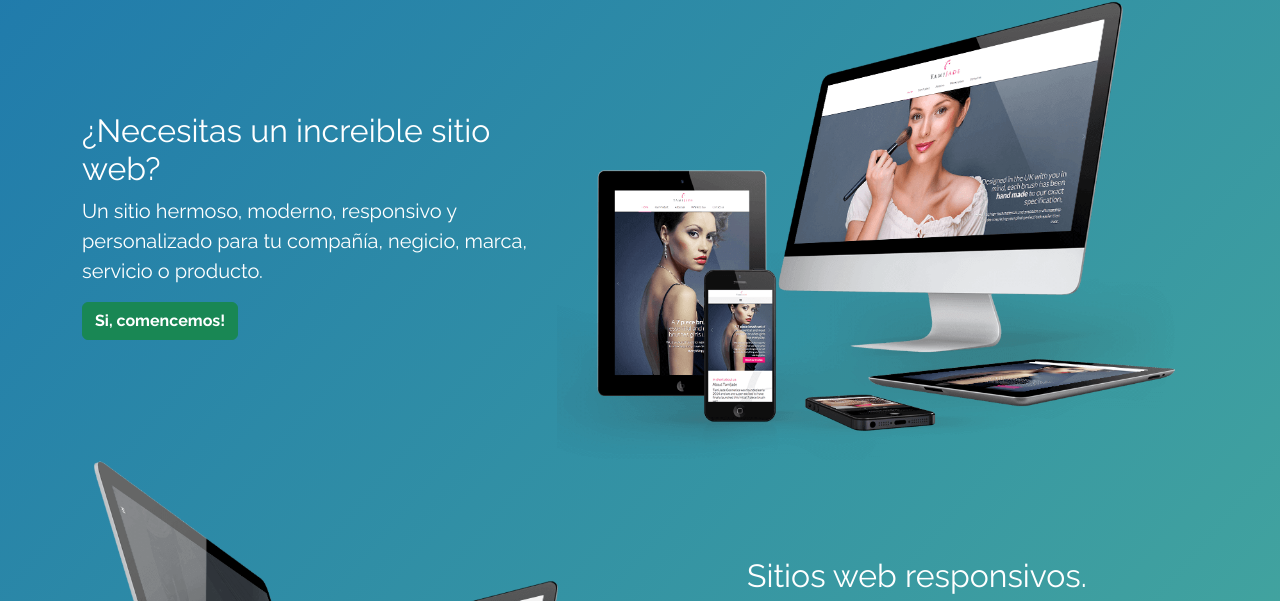
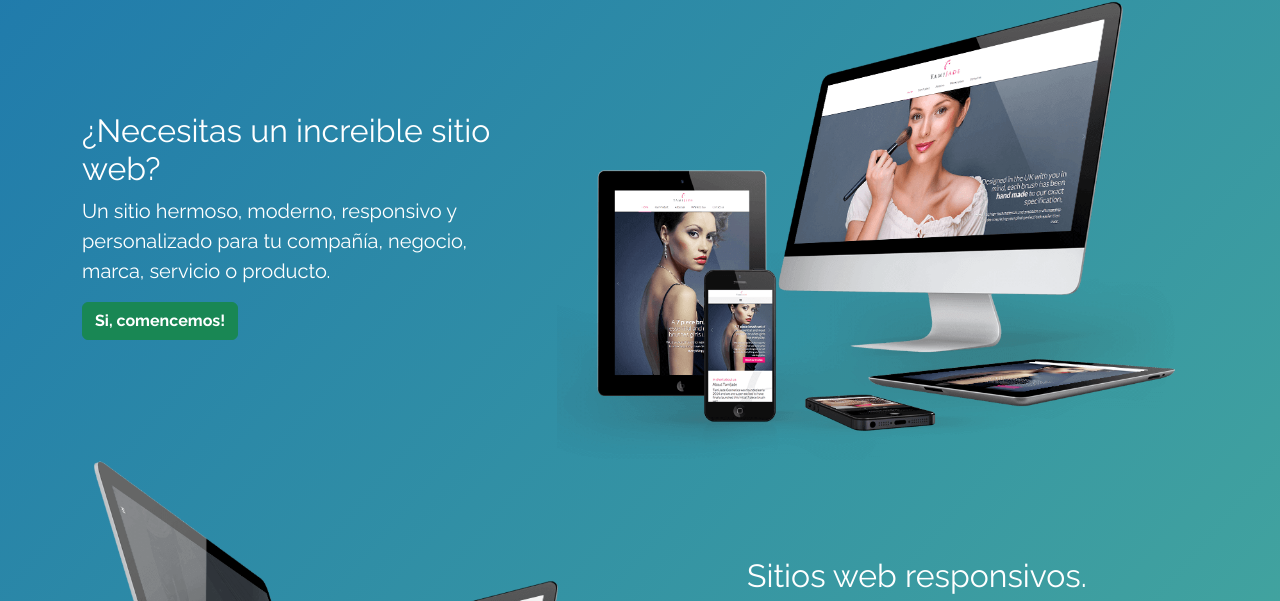
Before and after one commit to EmanuelRTZ/baddog, a plain HTML site: page index.html in a window 1280 px wide. Shown: the part 68-669 px from the top of the page. Drawn offline with nearby package versions, Linux system fonts and the light colour scheme.

Commit message:
corrijo ortografía Juan

```diff
--- a/index.html
+++ b/index.html
@@ -56,7 +56,7 @@
         <section class="row align-items-lg-center text-white">
           <article class="col-12 col-lg-5 order-xl-0">
             <h2>¿Necesitas un increible sitio web?</h2>
-            <p class="fs-5">Un sitio hermoso, moderno, responsivo y personalizado para tu compañía, negicio, marca, servicio o producto.</p>
+            <p class="fs-5">Un sitio hermoso, moderno, responsivo y personalizado para tu compañía, negocio, marca, servicio o producto.</p>
             <a href="./contactos.html" class="btn btn-success btn-large fw-bold">Si, comencemos!</a>
           </article>
           <article class="col-12 col-lg-7 order-xl-1">
```
